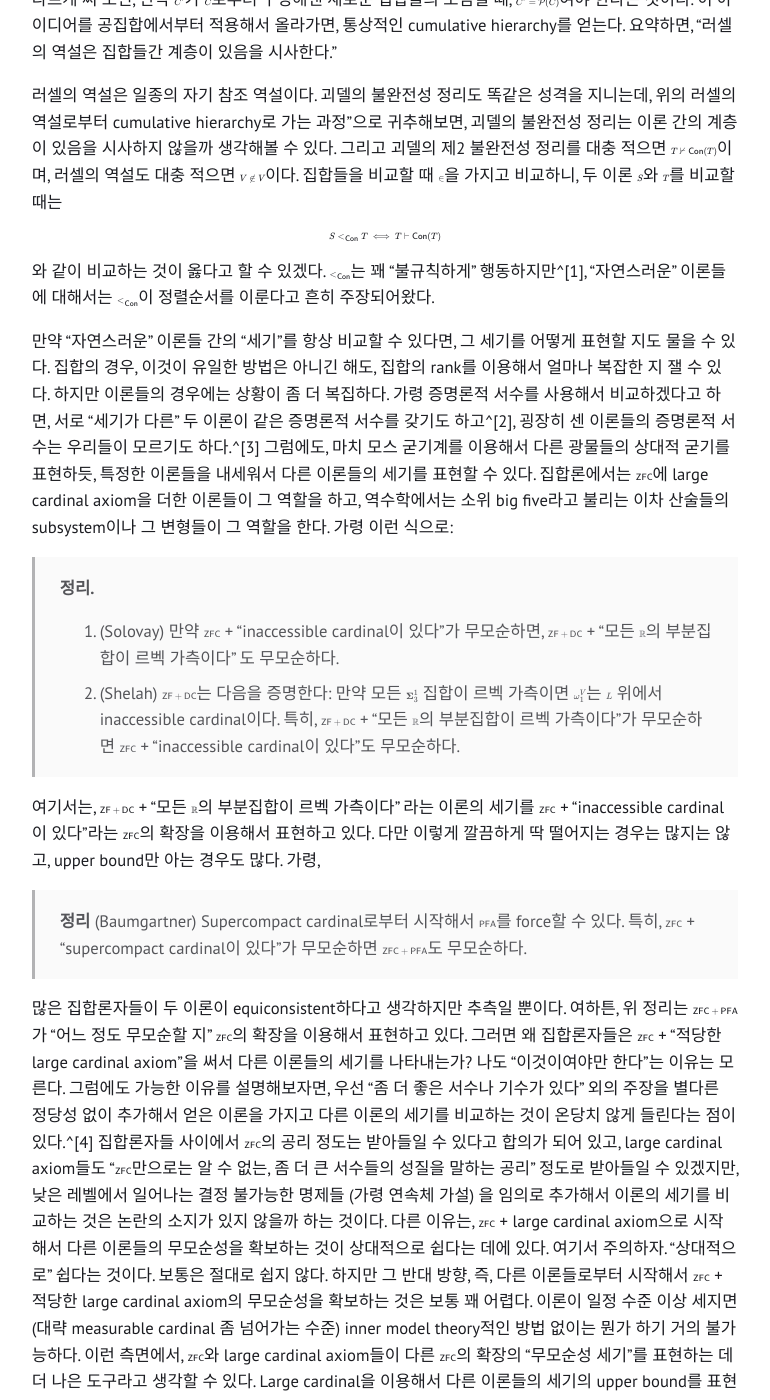
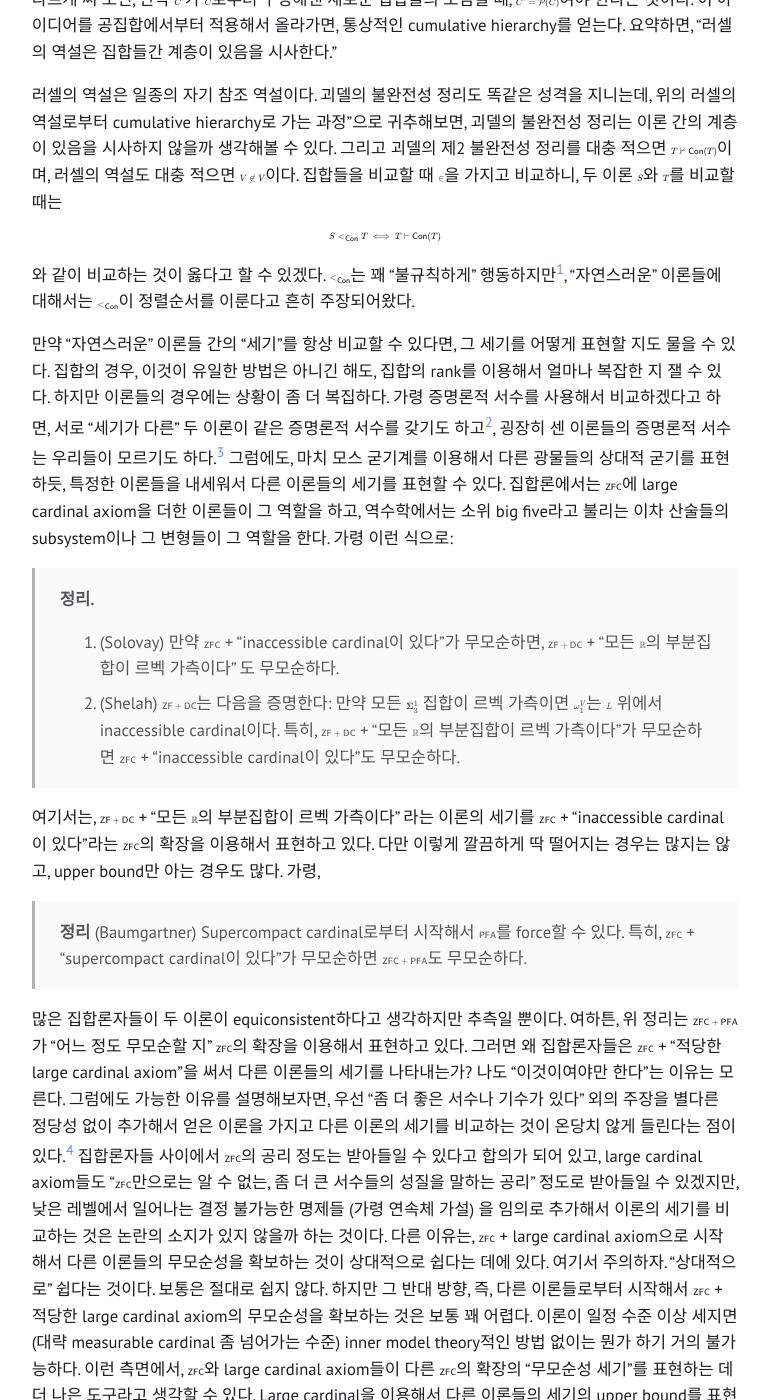
Before and after one commit to hanuljeon95/hanuljeon95.github.io, a Jekyll site: the page built from _posts/2025-10-11-Is-set-theory-better-foundational-theory.markdown, in a window 1280 px wide and 1400 px high, scrolled down 1045 px. Shown: the whole window, without its empty margins (255-1025 px from the left). Built offline with Jekyll 4.4.1, drawn with Linux system fonts in a browser that asks for light colours; comment, search, counter and statistics services are not loaded; some of the changed text lies outside the part shown.

```diff
--- a/_posts/2025-10-11-Is-set-theory-better-foundational-theory.markdown
+++ b/_posts/2025-10-11-Is-set-theory-better-foundational-theory.markdown
@@ -27,9 +27,9 @@ published: true
 \\[ S <\_{\mathsf{Con}} T \iff T\vdash \mathsf{Con}(T) \\]
 
 와 같이 비교하는 것이 옳다고 할 수 있겠다.
-$<\_{\mathsf{Con}}$는 꽤 "불규칙하게" 행동하지만^[1], "자연스러운" 이론들에 대해서는 $<\_{\mathsf{Con}}$이 정렬순서를 이룬다고 흔히 주장되어왔다.
+$<\_{\mathsf{Con}}$는 꽤 "불규칙하게" 행동하지만[^1], "자연스러운" 이론들에 대해서는 $<\_{\mathsf{Con}}$이 정렬순서를 이룬다고 흔히 주장되어왔다.
 
-만약 "자연스러운" 이론들 간의 "세기"를 항상 비교할 수 있다면, 그 세기를 어떻게 표현할 지도 물을 수 있다. 집합의 경우, 이것이 유일한 방법은 아니긴 해도, 집합의 rank를 이용해서 얼마나 복잡한 지 잴 수 있다. 하지만 이론들의 경우에는 상황이 좀 더 복집하다. 가령 증명론적 서수를 사용해서 비교하겠다고 하면, 서로 "세기가 다른" 두 이론이 같은 증명론적 서수를 갖기도 하고^[2], 굉장히 센 이론들의 증명론적 서수는 우리들이 모르기도 하다.^[3] 그럼에도, 마치 모스 굳기계를 이용해서 다른 광물들의 상대적 굳기를 표현하듯, 특정한 이론들을 내세워서 다른 이론들의 세기를 표현할 수 있다. 집합론에서는 $\mathsf{ZFC}$에 large cardinal axiom을 더한 이론들이 그 역할을 하고, 역수학에서는 소위 big five라고 불리는 이차 산술들의 subsystem이나 그 변형들이 그 역할을 한다. 가령 이런 식으로:
+만약 "자연스러운" 이론들 간의 "세기"를 항상 비교할 수 있다면, 그 세기를 어떻게 표현할 지도 물을 수 있다. 집합의 경우, 이것이 유일한 방법은 아니긴 해도, 집합의 rank를 이용해서 얼마나 복잡한 지 잴 수 있다. 하지만 이론들의 경우에는 상황이 좀 더 복집하다. 가령 증명론적 서수를 사용해서 비교하겠다고 하면, 서로 "세기가 다른" 두 이론이 같은 증명론적 서수를 갖기도 하고[^2], 굉장히 센 이론들의 증명론적 서수는 우리들이 모르기도 하다.[^3] 그럼에도, 마치 모스 굳기계를 이용해서 다른 광물들의 상대적 굳기를 표현하듯, 특정한 이론들을 내세워서 다른 이론들의 세기를 표현할 수 있다. 집합론에서는 $\mathsf{ZFC}$에 large cardinal axiom을 더한 이론들이 그 역할을 하고, 역수학에서는 소위 big five라고 불리는 이차 산술들의 subsystem이나 그 변형들이 그 역할을 한다. 가령 이런 식으로:
 > **정리.**
 > 1. (Solovay) 만약 $\mathsf{ZFC}$ + "inaccessible cardinal이 있다"가 무모순하면, $\mathsf{ZF+DC}$ + "모든 $\mathbb{R}$의 부분집합이 르벡 가측이다" 도 무모순하다.
 > 2. (Shelah) $\mathsf{ZF+DC}$는 다음을 증명한다: 만약 모든 $\mathbf{\Sigma}^1\_3$ 집합이 르벡 가측이면 $\omega\_1^V$는 $L$ 위에서 inaccessible cardinal이다. 특히, $\mathsf{ZF+DC}$ + "모든 $\mathbb{R}$의 부분집합이 르벡 가측이다"가 무모순하면 $\mathsf{ZFC}$ + "inaccessible cardinal이 있다"도 무모순하다.
@@ -39,7 +39,7 @@ $<\_{\mathsf{Con}}$는 꽤 "불규칙하게" 행동하지만^[1], "자연스러
 > **정리** (Baumgartner) Supercompact cardinal로부터 시작해서 $\mathsf{PFA}$를 force할 수 있다. 특히, $\mathsf{ZFC}$ + "supercompact cardinal이 있다"가 무모순하면 $\mathsf{ZFC+PFA}$도 무모순하다.
 
 많은 집합론자들이 두 이론이 equiconsistent하다고 생각하지만 추측일 뿐이다. 여하튼, 위 정리는 $\mathsf{ZFC+PFA}$가 "어느 정도 무모순할 지" $\mathsf{ZFC}$의 확장을 이용해서 표현하고 있다.
-그러면 왜 집합론자들은 $\mathsf{ZFC}$ + "적당한 large cardinal axiom"을 써서 다른 이론들의 세기를 나타내는가? 나도 "이것이여야만 한다"는 이유는 모른다. 그럼에도 가능한 이유를 설명해보자면, 우선 "좀 더 좋은 서수나 기수가 있다" 외의 주장을 별다른 정당성 없이 추가해서 얻은 이론을 가지고 다른 이론의 세기를 비교하는 것이 온당치 않게 들린다는 점이 있다.^[4] 집합론자들 사이에서 $\mathsf{ZFC}$의 공리 정도는 받아들일 수 있다고 합의가 되어 있고, large cardinal axiom들도 "$\mathsf{ZFC}$만으로는 알 수 없는, 좀 더 큰 서수들의 성질을 말하는 공리" 정도로 받아들일 수 있겠지만, 낮은 레벨에서 일어나는 결정 불가능한 명제들 (가령 연속체 가설) 을 임의로 추가해서 이론의 세기를 비교하는 것은 논란의 소지가 있지 않을까 하는 것이다. 다른 이유는, $\mathsf{ZFC}$ + large cardinal axiom으로 시작해서 다른 이론들의 무모순성을 확보하는 것이 상대적으로 쉽다는 데에 있다. 여기서 주의하자. "상대적으로" 쉽다는 것이다. 보통은 절대로 쉽지 않다. 하지만 그 반대 방향, 즉, 다른 이론들로부터 시작해서 $\mathsf{ZFC}$ + 적당한 large cardinal axiom의 무모순성을 확보하는 것은 보통 꽤 어렵다. 이론이 일정 수준 이상 세지면 (대략 measurable cardinal 좀 넘어가는 수준) inner model theory적인 방법 없이는 뭔가 하기 거의 불가능하다.
+그러면 왜 집합론자들은 $\mathsf{ZFC}$ + "적당한 large cardinal axiom"을 써서 다른 이론들의 세기를 나타내는가? 나도 "이것이여야만 한다"는 이유는 모른다. 그럼에도 가능한 이유를 설명해보자면, 우선 "좀 더 좋은 서수나 기수가 있다" 외의 주장을 별다른 정당성 없이 추가해서 얻은 이론을 가지고 다른 이론의 세기를 비교하는 것이 온당치 않게 들린다는 점이 있다.[^4] 집합론자들 사이에서 $\mathsf{ZFC}$의 공리 정도는 받아들일 수 있다고 합의가 되어 있고, large cardinal axiom들도 "$\mathsf{ZFC}$만으로는 알 수 없는, 좀 더 큰 서수들의 성질을 말하는 공리" 정도로 받아들일 수 있겠지만, 낮은 레벨에서 일어나는 결정 불가능한 명제들 (가령 연속체 가설) 을 임의로 추가해서 이론의 세기를 비교하는 것은 논란의 소지가 있지 않을까 하는 것이다. 다른 이유는, $\mathsf{ZFC}$ + large cardinal axiom으로 시작해서 다른 이론들의 무모순성을 확보하는 것이 상대적으로 쉽다는 데에 있다. 여기서 주의하자. "상대적으로" 쉽다는 것이다. 보통은 절대로 쉽지 않다. 하지만 그 반대 방향, 즉, 다른 이론들로부터 시작해서 $\mathsf{ZFC}$ + 적당한 large cardinal axiom의 무모순성을 확보하는 것은 보통 꽤 어렵다. 이론이 일정 수준 이상 세지면 (대략 measurable cardinal 좀 넘어가는 수준) inner model theory적인 방법 없이는 뭔가 하기 거의 불가능하다.
 이런 측면에서, $\mathsf{ZFC}$와 large cardinal axiom들이 다른 $\mathsf{ZFC}$의 확장의 "무모순성 세기"를 표현하는 데 더 나은 도구라고 생각할 수 있다. Large cardinal을 이용해서 다른 이론들의 세기의 upper bound를 표현하는 것은 그나마 쉽지만, 반대 방향은 어렵기 때문이다. 나는 이런 관점에서, **$\mathsf{ZFC}$ + large cardinal axiom들이 다른 $\mathsf{ZFC}$의 확장보다 더 나은 기초론적 이론이다**라고 본다.
 
 여기서 잠깐 집합론을 벗어나서, 배중률을 놓고 생각해보자. 몇몇 사람들은 배중률을 반대하고, 나도 배중률이 없는 수학을 좀 배워본 적이 있다. 하지만, 배중률이 있는 이론들이 배중률이 없는 이론들보다 기초론적으로 낫다. 가령, 배중률을 부정하는 이론들이나 배중률이 없는 이론 (가령, 마틴뢰프 집합론) 들을 배중률이 있는 이론에서 해석하는 것은 상대적으로 쉽다. 이를 할 수 있는 방법론도 많다. (가령 realizability model 따위.) 하지만 그 반대 방향은 보통 뾰족한 방법이 없다. Double-negation translation이 안 되면, 그 다음으로 시도할 수 있는 방법이 서수 분석 그 자체나 그에 근접해 보이는 방법밖에 남지 않는 경우도 부지기수이다.
@@ -52,10 +52,10 @@ $<\_{\mathsf{Con}}$는 꽤 "불규칙하게" 행동하지만^[1], "자연스러
 
 ----
 
-^[1]: 가령, 두 이론 $S$, $T$가 있어서 $S <\_{\mathsf{Con}} T$도, $S >\_{\mathsf{Con}} T$도 성립하지 않는데 equiconsistent하지 않을 수도 있다.
+[^1]: 가령, 두 이론 $S$, $T$가 있어서 $S <\_{\mathsf{Con}} T$도, $S >\_{\mathsf{Con}} T$도 성립하지 않는데 equiconsistent하지 않을 수도 있다.
 
-^[2]: 가령, $\mathsf{PA}$와 $\mathsf{PA+Con(PA)}$의 증명론적 서수는 같다.
+[^2]: 가령, $\mathsf{PA}$와 $\mathsf{PA+Con(PA)}$의 증명론적 서수는 같다.
 
-^[3]: 2차 산술의 서수 분석이 되었다는 주장이 나온 것도 2023년 말이다. Arai 씨가 한 해당 주장은 아직 다른 사람들로부터 검증되지는 않은 듯하다. (다만 Arai 씨가 거짓말한다고 생각하는 사람은 못 봤다.) 당연히 $\mathsf{ZFC}$같이 이보다 더 강한 이론들의 증명론적 서수는 모른다.
+[^3]: 2차 산술의 서수 분석이 되었다는 주장이 나온 것도 2023년 말이다. Arai 씨가 한 해당 주장은 아직 다른 사람들로부터 검증되지는 않은 듯하다. (다만 Arai 씨가 거짓말한다고 생각하는 사람은 못 봤다.) 당연히 $\mathsf{ZFC}$같이 이보다 더 강한 이론들의 증명론적 서수는 모른다.
 
-^[4]: Inner model theorist들은 그런 일을 하긴 한다. (보통은 $\mathsf{ZF+AD+DC}$의 확장이다.) Inner model theorist들의 그런 결과에 대해 부자연스럽다는 주장을 하고 싶지는 않지만, 왜 그 사람들이 이런 일을 하는 지는 내 지식 부족으로 설명하기 무리이다.
+[^4]: Inner model theorist들은 그런 일을 하긴 한다. (보통은 $\mathsf{ZF+AD+DC}$의 확장이다.) Inner model theorist들의 그런 결과에 대해 부자연스럽다는 주장을 하고 싶지는 않지만, 왜 그 사람들이 이런 일을 하는 지는 내 지식 부족으로 설명하기 무리이다.
```
